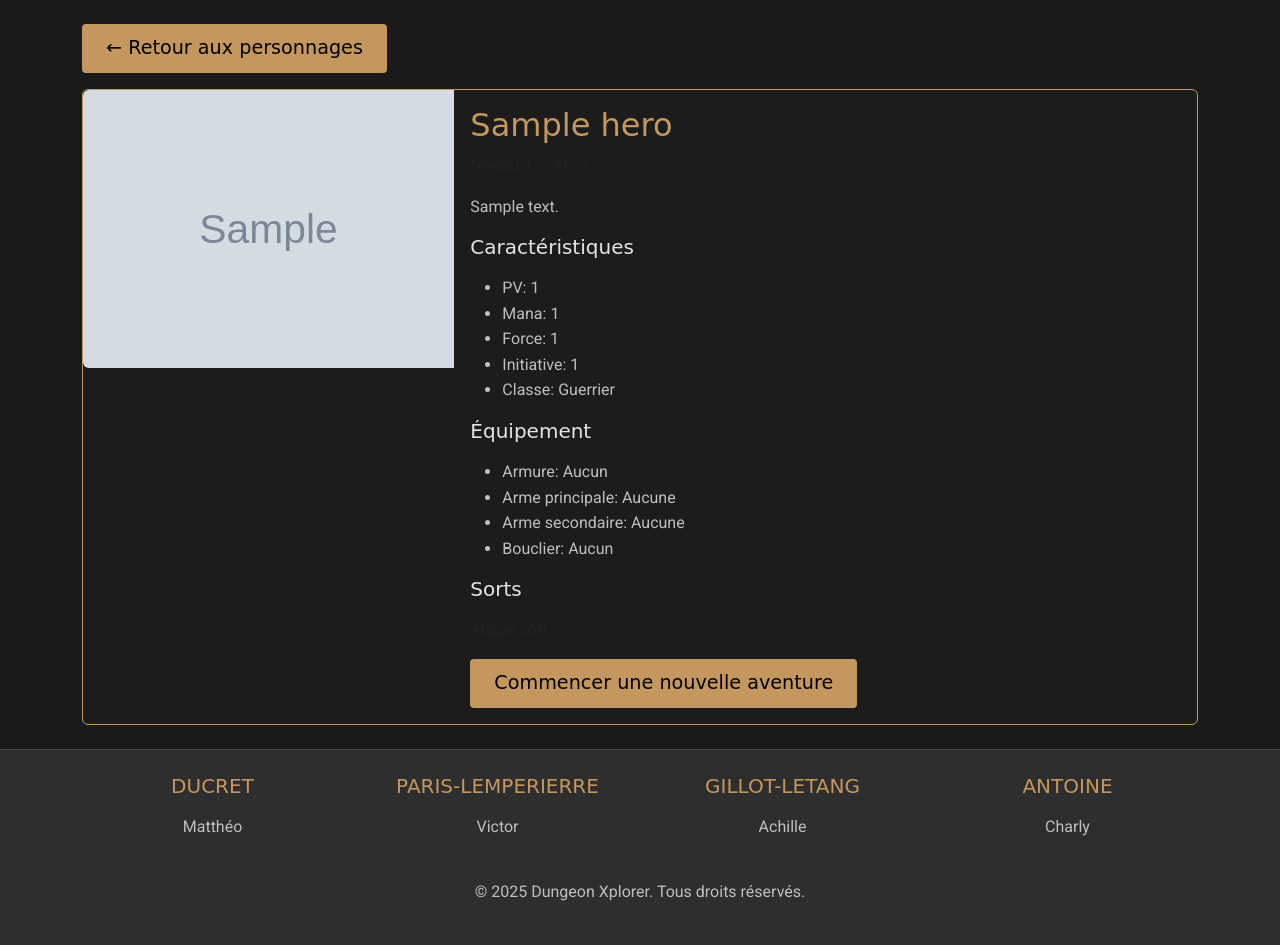
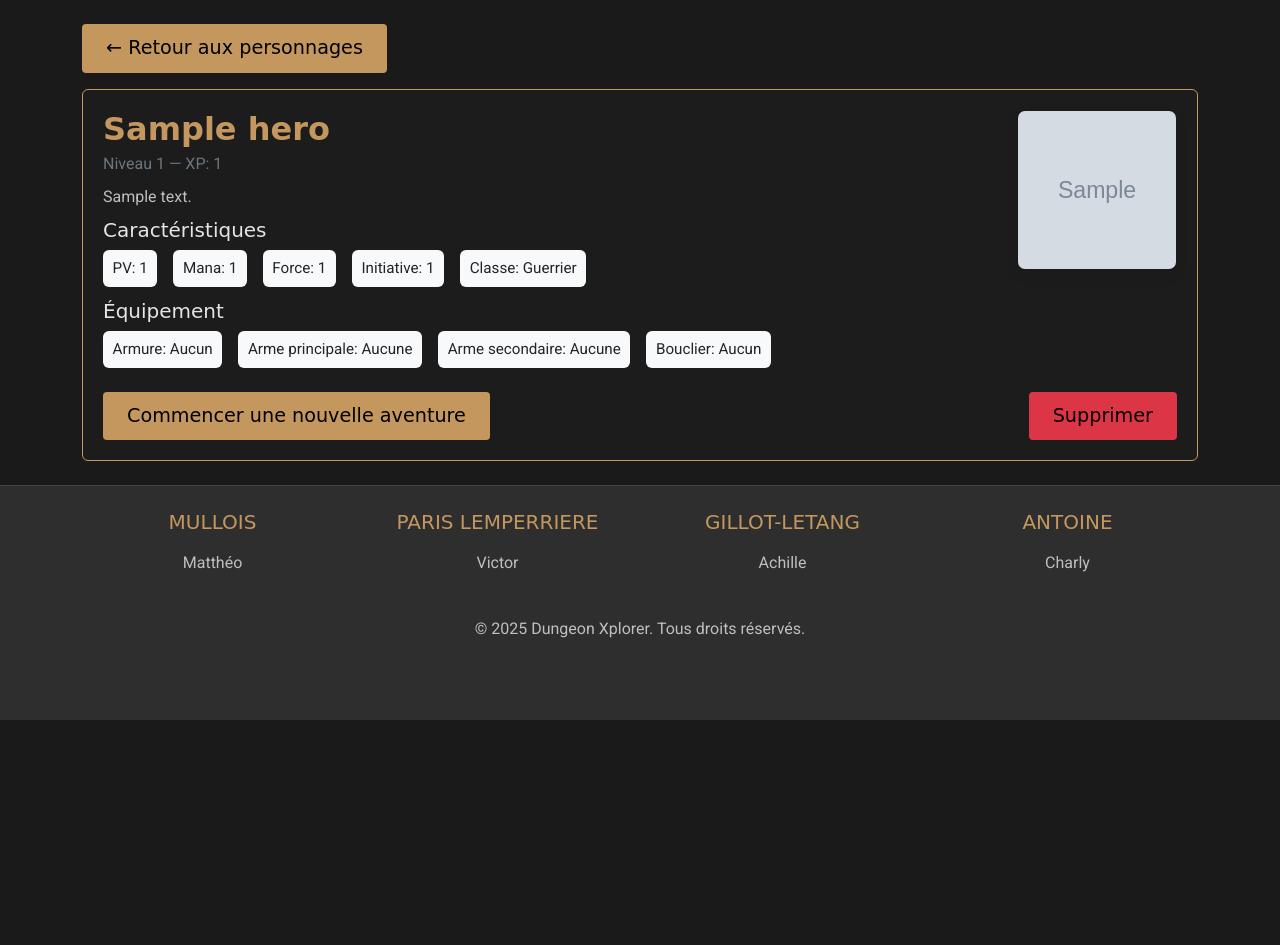
Before and after one commit to Charlou64/DungeonXplorer, a PHP site: page /dungeonXplorer/DungeonXplorer/character/1 in a window 1280 px wide. Shown: the part 80-1025 px from the top of the page. After the commit the page ends 800 px from the top, so only its background shows below. Run offline with PHP 8.4, Linux system fonts and the light colour scheme; the visitor is signed in with stand-in values (Sample User, id 1); data comes from the database, SQL or seed files in the repository; tables that the repository leaves empty hold one stand-in row (values such as "Sample post"); grey boxes marked "Sample" are stand-in pictures; some web fonts are replaced.

Commit message:
[FIX] signup <-> signin && style upgrade in view_character

```diff
--- a/controllers/CharacterController.php
+++ b/controllers/CharacterController.php
@@ -195,6 +195,61 @@ class CharacterController {
             exit;
         }
 
+        // Handle POST delete action
+        if ($_SERVER['REQUEST_METHOD'] === 'POST' && isset($_POST['_action']) && $_POST['_action'] === 'delete') {
+            try {
+                // Vérifier que le personnage existe et appartient à l'utilisateur
+                $stmt = $bdd->prepare("SELECT h.id, h.compte_id FROM Hero h JOIN Users u ON h.compte_id = u.id WHERE h.id = :id AND u.username = :username LIMIT 1");
+                $stmt->execute([':id' => $id, ':username' => $_SESSION['username']]);
+                $heroRow = $stmt->fetch(PDO::FETCH_ASSOC);
+
+                if ($heroRow) {
+                    $bdd->beginTransaction();
+
+                    // Supprimer explicitement les enregistrements liés au héros dans les tables dépendantes.
+                    // Même si les FK sont en cascade, on fait des suppressions explicites pour être sûr.
+                    $linkedTables = [
+                        'Inventory' => 'hero_id',
+                        'Hero_Spells' => 'hero_id',
+                        'Quests' => 'hero_id',
+                        'Hero_XP_History' => 'hero_id',
+                        'Hero_Progress' => 'hero_id'
+                    ];
+
+                    foreach ($linkedTables as $table => $col) {
+                        $del = $bdd->prepare("DELETE FROM `{$table}` WHERE `{$col}` = :id");
+                        $del->execute([':id' => $id]);
+                    }
+
+                    // Supprimer d'éventuelles autres tables métiers liées (ajouter ici si besoin)
+                    // Exemples : Inventory, Hero_Spells, Quests, Hero_XP_History (déjà listés)
+
+                    // Enfin supprimer l'enregistrement Hero
+                    $delH = $bdd->prepare("DELETE FROM `Hero` WHERE id = :id");
+                    $delH->execute([':id' => $id]);
+
+                    $bdd->commit();
+
+                    // si l'objet en session est celui supprimé, le retirer
+                    if (isset($_SESSION['character']) && $_SESSION['character'] instanceof Character && $_SESSION['character']->getId() == $id) {
+                        unset($_SESSION['character']);
+                    }
+
+                    header('Location: ' . $_SESSION['basepath'] . '/character');
+                    exit;
+                } else {
+                    // pas trouvé / pas propriétaire -> rediriger vers la liste
+                    header('Location: ' . $_SESSION['basepath'] . '/character');
+                    exit;
+                }
+            } catch (PDOException $e) {
+                if ($bdd->inTransaction()) $bdd->rollBack();
+                // en prod tu peux logger l'erreur, ici on redirige proprement
+                header('Location: ' . ($_SESSION['basepath'] ?? '') . '/character');
+                exit;
+            }
+        }
+
         // Récupération du personnage (vérifie que le personnage appartient bien à l'utilisateur)
         $sql = "
             SELECT h.*,
--- a/index.php
+++ b/index.php
@@ -90,10 +90,10 @@ $router->addRoute('account', 'AccountController@index');
 $router->addRoute('account/signIn', 'SignInController@index');
 $router->addRoute('account/signUp', 'SignUpController@index');
 $router->addRoute('logout', 'LogoutController@index');
+
 $router->addRoute('character', 'CharacterController@index');
 $router->addRoute('character/create', 'CharacterController@create');
 $router->addRoute('character/{id}', 'CharacterController@show');
-
 
 // debug purposes
 /*
--- a/styles/main.css
+++ b/styles/main.css
@@ -134,6 +134,18 @@ a:hover {
     color: var(--texte-principal) !important; /* Texte blanc sur rouge */
 }
 
+/* Restaurer un vrai style pour .btn-danger */
+.btn-danger {
+    background-color: var(--accent-rouge) !important;
+    color: #fff !important;
+    border: none !important;
+    box-shadow: none !important;
+}
+
+.btn-danger:hover {
+    background-color: #6b1414 !important; /* teinte plus foncée au hover */
+}
+
 /* List Groups (Choix des chapitres) */
 .list-group-item {
     background-color: transparent;
@@ -210,19 +222,54 @@ footer h5 {
     margin-bottom: 2rem;
 }
 
-/* Avatar / preview d'image pour la création de personnage */
+/* Character view enhancements */
+.character-card .card-body {
+    padding: 1.25rem;
+}
+.character-header {
+    display:flex;
+    align-items:flex-start;
+    gap:1rem;
+}
+.character-meta h2 {
+    margin:0 0 .25rem 0;
+    font-weight:700;
+}
+.character-meta .muted {
+    color: #6c757d;
+    margin-bottom: .5rem;
+}
 .avatar-frame {
-    width:100%;
-    max-width:450px;
-    aspect-ratio: 1 / 1;
-    overflow:hidden;
-    border-radius:10px;
-    border:1px solid #e5e7eb;
-    background:#fff;
+    width: 160px;
+    height: 160px;
+    border-radius: 8px;
+    overflow: hidden;
+    border: 1px solid rgba(0,0,0,0.06);
+    box-shadow: 0 6px 14px rgba(0,0,0,0.06);
 }
-.avatar-frame img {
-    width:100%;
-    height:100%;
-    object-fit:cover;
-    display:block;
+.avatar-frame img { width:100%; height:100%; object-fit:cover; display:block; }
+
+/* stats and equipment lists */
+.stats-list, .equip-list {
+    list-style:none;
+    padding:0;
+    margin:0 0 0.75rem 0;
+    display:flex;
+    flex-wrap:wrap;
+    gap:.5rem 1rem;
 }
+.stats-list li, .equip-list li {
+    background: #f8f9fa;
+    padding: .4rem .6rem;
+    border-radius:6px;
+    font-size:.95rem;
+    color:#212529;
+}
+
+/* actions */
+.character-actions { margin-top: .75rem; display:flex; align-items:center; gap:.5rem; }
+.character-actions .ms-auto { margin-left:auto; }
+.character-actions .btn { min-width:140px; }
+
+/* ensure danger button visible if overridden */
+.btn-danger { background-color: #dc3545 !important; color: #fff !important; border: none !important; }
--- a/views/account/signIn.php
+++ b/views/account/signIn.php
@@ -15,6 +15,8 @@
                                 <input type="password" id="password" name="password" class="form-control" required>
                             </div>
                             <button type="submit" class="btn w-100">Se connecter</button>
+
+                            <a href="<?php echo $_SESSION['basepath']; ?>/account/signUp">Vous n'avez pas de compte ? S'inscrire</a>
                         </form>
                     </div>
                 </div>
--- a/views/account/signUp.php
+++ b/views/account/signUp.php
@@ -19,6 +19,8 @@
                                 <input type="password" id="password" name="password" class="form-control" required>
                             </div>
                             <button type="submit" class="couleur-bouton w-100">S'inscrire</button>
+
+                            <a href="<?php echo $_SESSION['basepath']; ?>/account/signIn">Vous avez déjà un compte ? Se connecter</a>
                         </form>
                     </div>
                 </div>
--- a/views/character/characterCreation.php
+++ b/views/character/characterCreation.php
@@ -54,7 +54,6 @@
                         <div class="avatar-frame mb-2">
                             <img id="avatar-preview" src="<?php echo $basePath; ?>/images/rien.jpg" alt="aperçu avatar">
                         </div>
-                        <small class="text-muted">Sélectionnez une image dans la liste. Seules les images du dossier images/character sont autorisées.</small>
                     </div>
 
                     <script>
--- a/views/character/view_character.php
+++ b/views/character/view_character.php
@@ -1,5 +1,4 @@
 <?php
-// ...existing code...
 if (!isset($character) || !$character) {
     echo "<div class=\"container mt-4\"><p>Personnage introuvable.</p></div>";
     return;
@@ -8,22 +7,16 @@ if (!isset($character) || !$character) {
 <div class="container mt-4">
     <a href="<?php echo $_SESSION['basepath']; ?>/character" class="btn btn-secondary mb-3">← Retour aux personnages</a>
 
-    <div class="card mb-4">
-        <div class="row g-0">
-            <?php if ($character->getImage()): ?>
-            <div class="col-md-4">
-                <img src="<?php echo htmlspecialchars($character->getImage(), ENT_QUOTES, 'UTF-8'); ?>" class="img-fluid rounded-start" alt="<?php echo htmlspecialchars($character->getName(), ENT_QUOTES, 'UTF-8'); ?>">
-            </div>
-            <?php endif; ?>
+    <div class="card mb-4 character-card">
+        <div class="card-body">
+            <div class="character-header">
+                <div class="character-meta">
+                    <h2 class="card-title"><?php echo htmlspecialchars($character->getName(), ENT_QUOTES, 'UTF-8'); ?></h2>
+                    <div class="muted">Niveau <?php echo (int)$character->getCurrentLevel(); ?> — XP: <?php echo (int)$character->getXp(); ?></div>
+                    <p class="mb-2"><?php echo nl2br(htmlspecialchars($character->getBiography(), ENT_QUOTES, 'UTF-8')); ?></p>
 
-            <div class="col">
-                <div class="card-body">
-                    <h2 class="card-title"><?php echo htmlspecialchars($character->getName(), ENT_QUOTES, 'UTF-8'); ?></h2>
-                    <p class="text-muted">Niveau <?php echo (int)$character->getCurrentLevel(); ?> — XP: <?php echo (int)$character->getXp(); ?></p>
-                    <p><?php echo nl2br(htmlspecialchars($character->getBiography(), ENT_QUOTES, 'UTF-8')); ?></p>
-
-                    <h5>Caractéristiques</h5>
-                    <ul>
+                    <h5 class="mb-2">Caractéristiques</h5>
+                    <ul class="stats-list">
                         <li>PV: <?php echo (int)$character->getPv(); ?></li>
                         <li>Mana: <?php echo (int)$character->getMana(); ?></li>
                         <li>Force: <?php echo (int)$character->getStrength(); ?></li>
@@ -31,48 +24,36 @@ if (!isset($character) || !$character) {
                         <li>Classe: <?php echo htmlspecialchars($character->getClass() ? $character->getClass()->getName() : 'Aucune', ENT_QUOTES, 'UTF-8'); ?></li>
                     </ul>
 
-                    <h5>Équipement</h5>
-                    <ul>
-                        <li>Armure: <?php
-                            $armor = $character->getArmorItem();
-                            echo htmlspecialchars($armor ? $armor->getName() : 'Aucun', ENT_QUOTES, 'UTF-8');
-                        ?></li>
+                    <h5 class="mb-2">Équipement</h5>
+                    <ul class="equip-list">
+                        <li>Armure: <?php $armor = $character->getArmorItem(); echo htmlspecialchars($armor ? $armor->getName() : 'Aucun', ENT_QUOTES, 'UTF-8'); ?></li>
+                        <li>Arme principale: <?php $pw = $character->getPrimaryWeaponItem(); echo htmlspecialchars($pw ? $pw->getName() : 'Aucune', ENT_QUOTES, 'UTF-8'); ?></li>
+                        <li>Arme secondaire: <?php $sw = $character->getSecondaryWeaponItem(); echo htmlspecialchars($sw ? $sw->getName() : 'Aucune', ENT_QUOTES, 'UTF-8'); ?></li>
+                        <li>Bouclier: <?php $sh = $character->getShieldItem(); echo htmlspecialchars($sh ? $sh->getName() : 'Aucun', ENT_QUOTES, 'UTF-8'); ?></li>
+                    </ul>
+                </div>
 
-                        <li>Arme principale: <?php
-                            $pw = $character->getPrimaryWeaponItem();
-                            echo htmlspecialchars($pw ? $pw->getName() : 'Aucune', ENT_QUOTES, 'UTF-8');
-                        ?></li>
+                <?php if ($character->getImage()): ?>
+                <div class="avatar-frame ms-auto">
+                    <img src="<?php echo htmlspecialchars($character->getImage(), ENT_QUOTES, 'UTF-8'); ?>" alt="<?php echo htmlspecialchars($character->getName(), ENT_QUOTES, 'UTF-8'); ?>">
+                </div>
+                <?php endif; ?>
+            </div>
 
-                        <li>Arme secondaire: <?php
-                            $sw = $character->getSecondaryWeaponItem();
-                            echo htmlspecialchars($sw ? $sw->getName() : 'Aucune', ENT_QUOTES, 'UTF-8');
-                        ?></li>
+            <div class="character-actions">
+                <div>
+                    <a href="<?php echo $_SESSION['basepath']; ?>/chapter/1" class="btn btn-secondary">Commencer une nouvelle aventure</a>
 
-                        <li>Bouclier: <?php
-                            $sh = $character->getShieldItem();
-                            echo htmlspecialchars($sh ? $sh->getName() : 'Aucun', ENT_QUOTES, 'UTF-8');
-                        ?></li>
-                    </ul>
+                    <?php if ($character->getChapterId() && $character->getChapterId() > 1): ?>
+                        <a href="<?php echo $_SESSION['basepath']; ?>/chapter/<?php echo (int)$character->getChapterId(); ?>" class="btn btn-secondary">Reprendre l'aventure</a>
+                    <?php endif; ?>
+                </div>
 
-                    <h5>Sorts</h5>
-                    <?php $spells = $character->getSpellList(); ?>
-                    <?php if (!empty($spells)): ?>
-                        <ul>
-                            <?php foreach ($spells as $s): ?>
-                                <li><?php echo htmlspecialchars(is_array($s) ? json_encode($s, JSON_UNESCAPED_UNICODE) : $s, ENT_QUOTES, 'UTF-8'); ?></li>
-                            <?php endforeach; ?>
-                        </ul>
-                    <?php else: ?>
-                        <p class="text-muted">Aucun sort.</p>
-                    <?php endif; ?>
-
-                    <div class="mt-3 d-flex gap-2">
-                        <a href="<?php echo $_SESSION['basepath']; ?>/chapter/1" class="btn btn-secondary">Commencer une nouvelle aventure</a>
-
-                        <?php if ($_SESSION['character']->getChapterId() > 1): ?>
-                            <a href="<?php echo $_SESSION['basepath']; ?>/chapter/<?php echo (int)$_SESSION['character']->getChapterId(); ?>" class="btn btn-secondary">Reprendre l'aventure</a>
-                        <?php endif; ?>
-                    </div>
+                <div class="ms-auto">
+                    <form method="post" action="<?php echo $_SESSION['basepath']; ?>/character/<?php echo (int)$character->getId(); ?>" onsubmit="return confirm('Confirmer la suppression du personnage ?');" style="margin:0;">
+                        <input type="hidden" name="_action" value="delete">
+                        <button type="submit" class="btn btn-danger">Supprimer</button>
+                    </form>
                 </div>
             </div>
         </div>
--- a/views/objects/footer.php
+++ b/views/objects/footer.php
@@ -8,11 +8,11 @@ JS Bootstrap + Popper
         <div class="container">
             <div class="row">
                 <div class="col-12 col-md-3 d-flex flex-column justify-content-center align-items-center">
-                    <h5>DUCRET</h5>
+                    <h5>MULLOIS</h5>
                     <p>Matthéo</p>
                 </div>
                 <div class="col-12 col-md-3 d-flex flex-column justify-content-center align-items-center">
-                    <h5>PARIS-LEMPERIERRE</h5>
+                    <h5>PARIS LEMPERRIERE</h5>
                     <p>Victor</p>
                 </div>
                 <div class="col-12 col-md-3 d-flex flex-column justify-content-center align-items-center">
```
Also changed, not shown: views/character/character.php (+28 -6 lines), images/character/Evil warrior.jpg (added), images/character/Magician01.jpg (added), images/character/Magician02.jpg (added).
